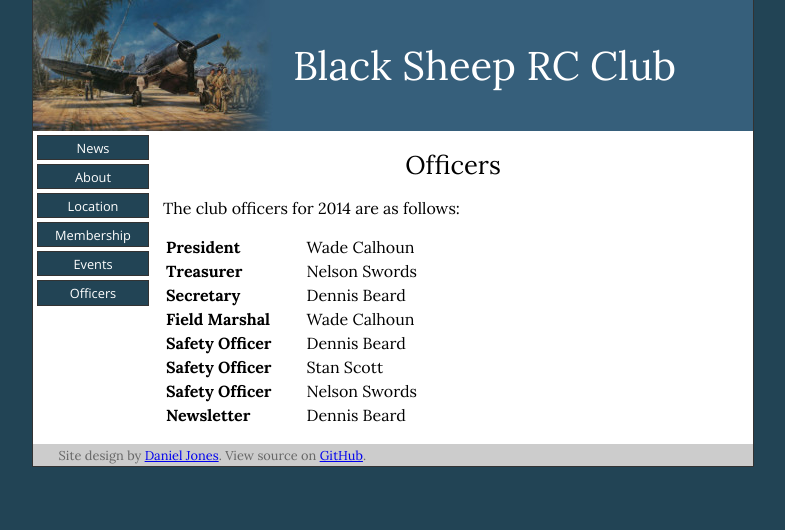
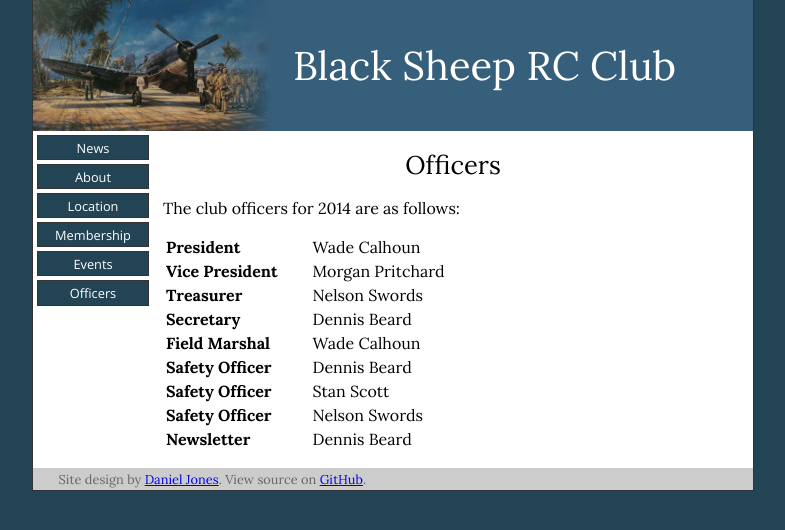
Before and after one commit to tortxof/blacksheeprcclub-www, a Jekyll site: the page built from officers/index.html, in a window 1280 px wide. Shown: the top 530 px of the page, without its empty margins (247-1032 px from the left). Built offline with Jekyll 4.4.1, drawn with Linux system fonts in a browser that asks for light colours.

Commit message:
Added Morgan to officers page.

```diff
--- a/officers/index.html
+++ b/officers/index.html
@@ -5,6 +5,9 @@ officers:
  -
   rank: President
   name: Wade Calhoun
+ -
+  rank: Vice President
+  name: Morgan Pritchard
  -
   rank: Treasurer
   name: Nelson Swords
```
